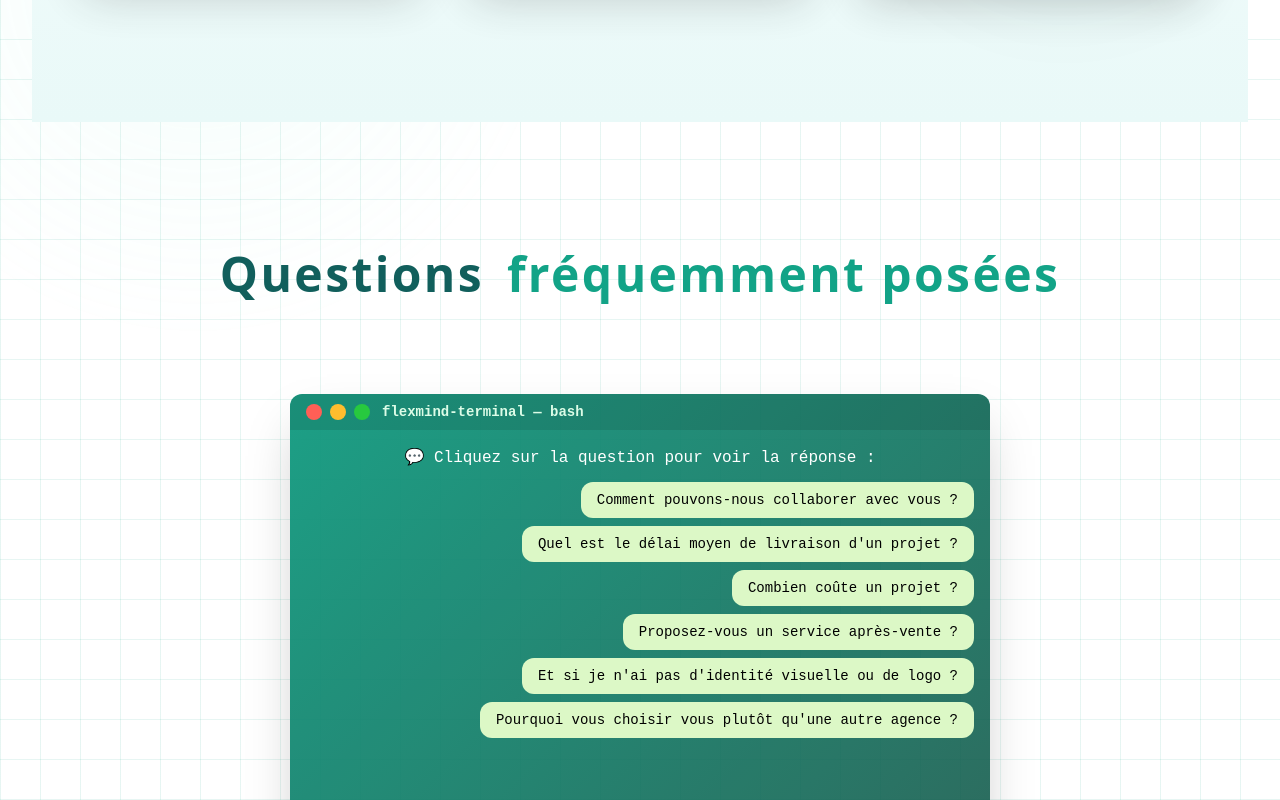
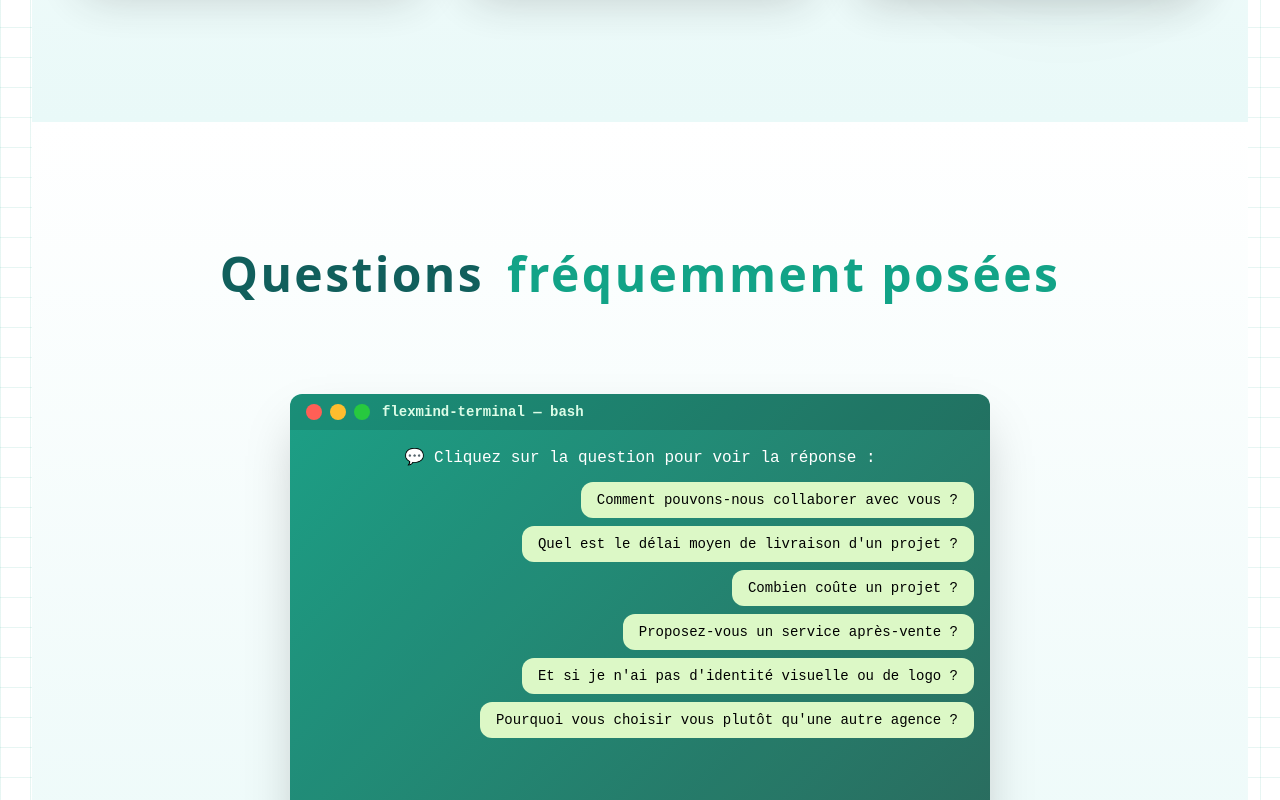
Before and after one commit to anwarzeghad/flexmind, a React (Vite) app: page / in a window 1280 px wide. Shown: the part 2560-3360 px from the top of the page. Built offline with nearby package versions, Linux system fonts and the light colour scheme.

Commit message:
reglage bg

```diff
--- a/src/App.css
+++ b/src/App.css
@@ -1,10 +1,32 @@
 :root {
+  /* Couleurs light mode */
   --primary-color: #12a387;
   --primary-dark: #115f5c;
   --primary-light: #e3f5f1;
   --accent-color: #a0f0dd;
   --grid-color: rgba(18, 163, 135, 0.1);
   --text-color: #2d3748;
+  --bg-base: #ffffff;
+  --bg-secondary: #f0fdfa;
+
+  /* Couleurs dark mode */
+  --dark-primary: #2dd4bf;
+  --dark-primary-dark: #0d9488;
+  --dark-bg: #0f172a;
+  --dark-bg-secondary: #1e293b;
+  --dark-text: #f8fafc;
+  --dark-grid: rgba(45, 212, 191, 0.1);
+}
+
+.dark {
+  --primary-color: var(--dark-primary);
+  --primary-dark: var(--dark-primary-dark);
+  --primary-light: var(--dark-bg-secondary);
+  --accent-color: #5eead4;
+  --grid-color: var(--dark-grid);
+  --text-color: var(--dark-text);
+  --bg-base: var(--dark-bg);
+  --bg-secondary: var(--dark-bg-secondary);
 }
 
 #root {
@@ -16,104 +38,154 @@
   box-sizing: border-box;
   position: relative;
   overflow-x: clip;
+  color: var(--text-color);
 
-  /* Dégradé simplifié pour mobile */
-  background:
-    linear-gradient(135deg, #ffffff 0%, var(--primary-light) 100%);
+  /* Dégradé de base plus subtil */
+  background: var(--bg-base);
 
-  /* Motif dynamique allégé */
+  /* Motif dynamique adaptatif */
   background-image:
-    repeating-linear-gradient(0deg, var(--grid-color), var(--grid-color) 1px, transparent 1px, transparent 40px);
+    repeating-linear-gradient(
+      45deg,
+      var(--grid-color),
+      var(--grid-color) 1px,
+      transparent 1px,
+      transparent 40px
+    );
+
+  transition: background-color 0.3s ease, color 0.3s ease;
 }
 
-/* Animation container - syntaxe corrigée */
+/* Animation container plus subtile */
 #root::before {
   content: '';
   position: absolute;
   inset: 0;
   background:
-    radial-gradient(circle at 20% 30%, var(--accent-color) 0%, transparent 3%),
-    radial-gradient(circle at 80% 70%, var(--accent-color) 0%, transparent 3%);
-  background-size: 300% 300%;
-  animation: particleMove 60s linear infinite;
-  opacity: 0.1;
+    radial-gradient(
+      circle at 20% 30%,
+      var(--accent-color) 0%,
+      transparent 15%
+    ),
+    radial-gradient(
+      circle at 80% 70%,
+      var(--accent-color) 0%,
+      transparent 15%
+    );
+  background-size: 200% 200%;
+  animation: particleMove 80s linear infinite;
+  opacity: 0.08;
   z-index: -1;
+  transition: opacity 0.3s ease;
+}
+
+.dark #root::before {
+  opacity: 0.05;
 }
 
 /* Desktop styles */
 @media (min-width: 769px) {
   #root {
+    /* Dégradé plus sophistiqué pour desktop */
     background:
-      radial-gradient(ellipse at 20% 20%, rgba(255,255,255,0.9) 0%, transparent 40%),
-      radial-gradient(ellipse at 80% 80%, var(--primary-light) 0%, transparent 40%),
-      linear-gradient(135deg, #ffffff 0%, var(--primary-light) 100%);
+      radial-gradient(
+        ellipse at 10% 20%,
+        var(--bg-secondary) 0%,
+        transparent 50%
+      ),
+      radial-gradient(
+        ellipse at 90% 80%,
+        var(--primary-light) 0%,
+        transparent 50%
+      ),
+      var(--bg-base);
 
+    /* Grille plus dense pour desktop */
     background-image:
-      repeating-linear-gradient(0deg, var(--grid-color), var(--grid-color) 1px, transparent 1px, transparent 40px),
-      repeating-linear-gradient(90deg, var(--grid-color), var(--grid-color) 1px, transparent 1px, transparent 40px);
-
-    animation:
-      bgPulse 18s ease infinite alternate,
-      bgFlow 90s linear infinite;
+      repeating-linear-gradient(
+        0deg,
+        var(--grid-color),
+        var(--grid-color) 1px,
+        transparent 1px,
+        transparent 30px
+      ),
+      repeating-linear-gradient(
+        90deg,
+        var(--grid-color),
+        var(--grid-color) 1px,
+        transparent 1px,
+        transparent 30px
+      );
   }
 }
 
 /* Mobile styles */
 @media (max-width: 768px) {
   #root {
-    padding: 1rem;
+    padding: 1.5rem;
+    background-size: 60px 60px;
   }
 }
 
-/* Keyframes - ajoutées à la racine */
-@keyframes bgPulse {
-  0% { background-size: 40px 40px, 40px 40px, 80px 80px; }
-  50% { background-size: 45px 45px, 45px 45px, 85px 85px; }
-  100% { background-size: 40px 40px, 40px 40px, 80px 80px; }
-}
-
-@keyframes bgFlow {
-  0% { background-position: 0 0, 0 0, 0 0; }
-  100% { background-position: 80px 80px, 80px 80px, 160px 160px; }
-}
-
+/* Keyframes plus douces */
 @keyframes particleMove {
   0% { background-position: 0% 0%; }
   50% { background-position: 100% 100%; }
   100% { background-position: 0% 0%; }
 }
 
-/* Scroll amélioré */
-html {
-  scroll-behavior: smooth;
-  scroll-padding-top: 2rem;
-  -webkit-overflow-scrolling: touch;
-}
-
-/* Scrollbar seulement sur desktop */
+/* Scrollbar adaptative */
 @media (min-width: 769px) {
   html::-webkit-scrollbar {
-    width: 8px;
-    height: 8px;
+    width: 10px;
+    height: 10px;
   }
 
   html::-webkit-scrollbar-track {
-    background: var(--primary-light);
+    background: var(--bg-secondary);
   }
 
   html::-webkit-scrollbar-thumb {
     background: var(--primary-color);
     border-radius: 10px;
+    border: 2px solid var(--bg-secondary);
+  }
+
+  .dark html::-webkit-scrollbar-thumb {
+    background: var(--dark-primary);
   }
 }
 
-/* Correction pour les cartes - syntaxe corrigée */
+/* Cartes adaptatives */
 .card {
   padding: 1.5em;
+  background: rgba(255, 255, 255, 0.8);
+  backdrop-filter: blur(8px);
+  border-radius: 12px;
+  box-shadow: 0 4px 6px rgba(0, 0, 0, 0.05);
+  transition: all 0.3s ease;
+}
+
+.dark .card {
+  background: rgba(15, 23, 42, 0.8);
+  box-shadow: 0 4px 6px rgba(0, 0, 0, 0.2);
 }
 
 @media (min-width: 769px) {
   .card {
-    padding: 2.75em;
+    padding: 2em;
   }
 }
+
+/* Transition globale */
+html {
+  scroll-behavior: smooth;
+  scroll-padding-top: 2rem;
+  -webkit-overflow-scrolling: touch;
+  transition: background-color 0.5s ease;
+}
+
+body {
+  background: var(--bg-base);
+  transition: background-color 0.3s ease;
+}
--- a/src/pages/Faq.jsx
+++ b/src/pages/Faq.jsx
@@ -56,7 +56,7 @@ const Faq = () => {
   };
 
   return (
-    <div id="faq" className="py-32 px-4 dark:bg-gray-900">
+    <div id="faq" className="relative bg-gradient-to-b from-white to-[#e9f9f8] dark:from-gray-900 dark:to-gray-800 py-32 px-6 sm:px-10 select-text">
       <h1
         className="text-4xl md:text-5xl font-extrabold text-[#115f5c] dark:text-[#a0f0dd] mb-24 tracking-wide leading-tight relative inline-block slide-fade-glow"
         style={{ letterSpacing: '0.05em' }}
```
